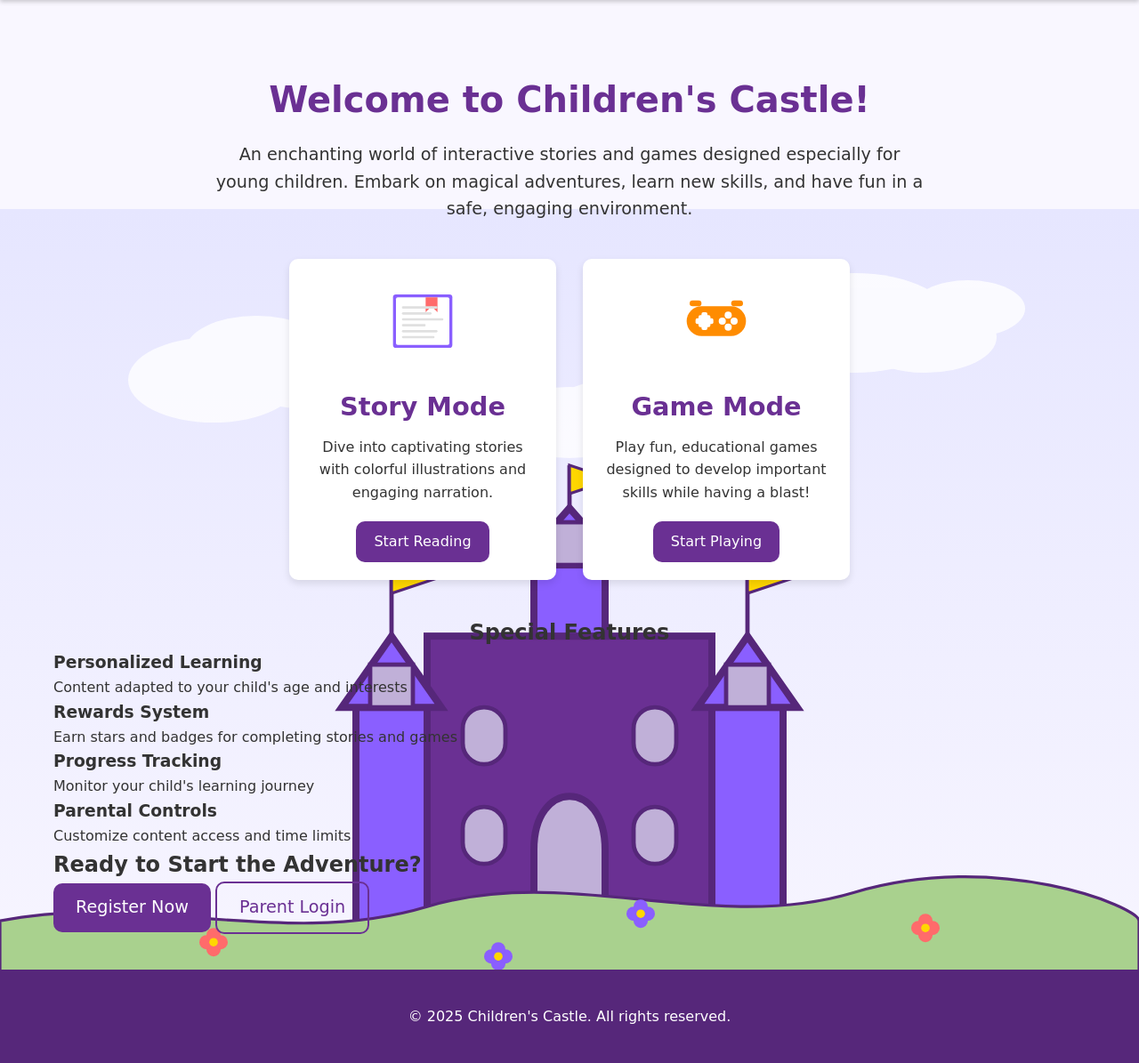
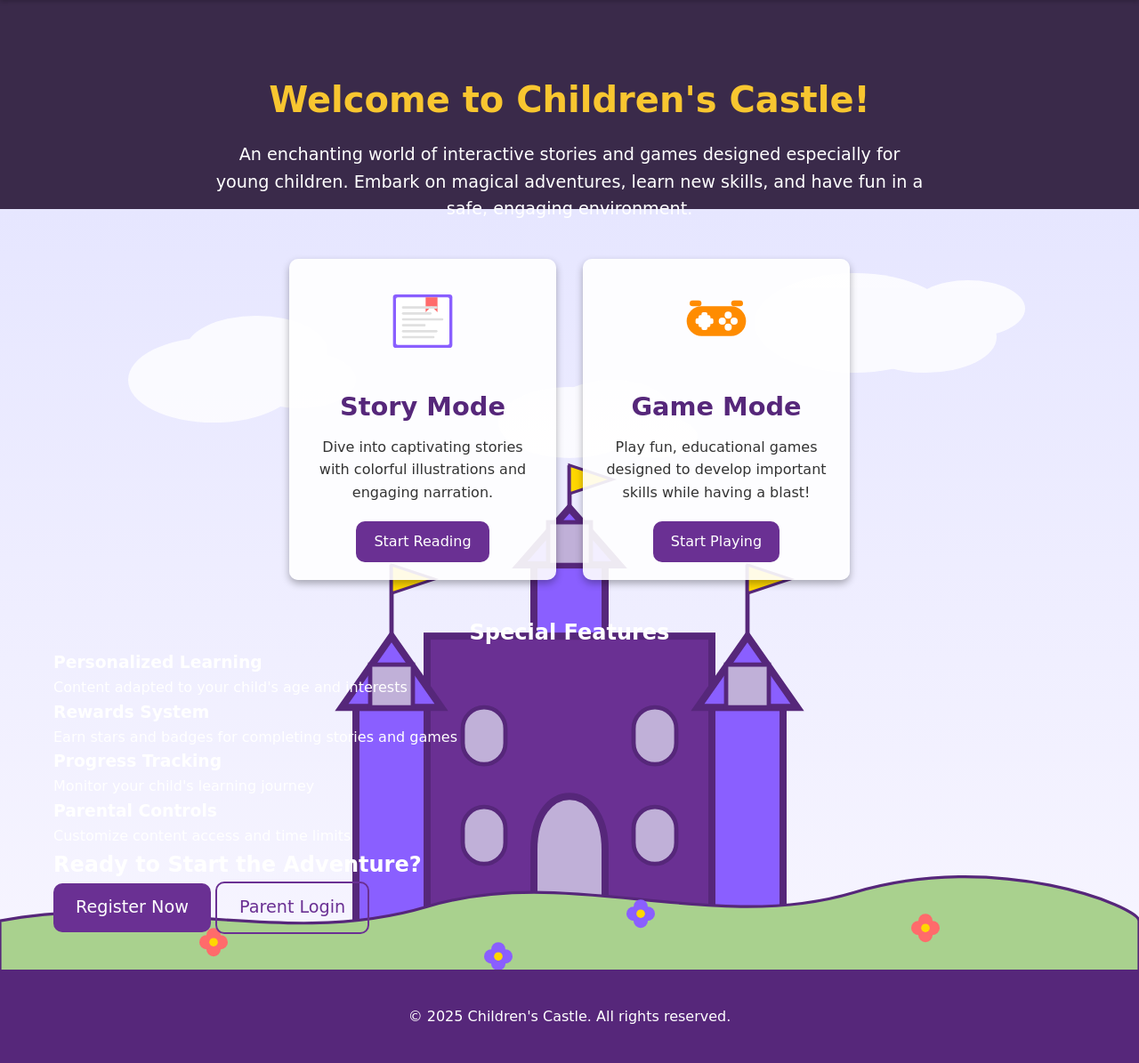
Before and after one commit to feysalh1/castle, a Flask app: page / in a window 1280 px wide. Shown: the part 185-1380 px from the top of the page at 89% size. Run offline with Flask 3, Linux system fonts and the light colour scheme; the visitor is signed in with stand-in values (Sample User, id 1).

Commit message:
Update app's visual theme by adjusting colors and shadows.
Replit-Commit-Author: Agent
Replit-Commit-Session-Id: 73f6bc47-f2bc-4bde-ac19-47d38343a7a6
Replit-Commit-Screenshot-Url: https://storage.googleapis.com/screenshot-production-us-central1/15704cd9-bb13-4b57-a909-ca40a9ef2c45/d35d1395-2a5d-4035-a586-71c1cdfc03b4.jpg

```diff
--- a/static/css/style.css
+++ b/static/css/style.css
@@ -8,14 +8,14 @@
     --secondary-color: #f8c630;
     --secondary-light: #ffde76;
     --secondary-dark: #d6a100;
-    --background-color: #f9f7ff;
-    --text-color: #333333;
+    --background-color: #3a2a4a;
+    --text-color: #ffffff;
     --light-text: #ffffff;
     --success-color: #4CAF50;
     --warning-color: #FF9800;
     --error-color: #F44336;
     --border-radius: 10px;
-    --box-shadow: 0 4px 8px rgba(0, 0, 0, 0.1);
+    --box-shadow: 0 4px 8px rgba(0, 0, 0, 0.3);
     --transition-speed: 0.3s;
 }
 
@@ -107,7 +107,7 @@ main {
 
 .welcome h2 {
     font-size: 2.5rem;
-    color: var(--primary-color);
+    color: var(--secondary-color);
     margin-bottom: 15px;
 }
 
@@ -127,7 +127,7 @@ main {
 }
 
 .mode-card {
-    background-color: #ffffff;
+    background-color: rgba(255, 255, 255, 0.9);
     border-radius: var(--border-radius);
     box-shadow: var(--box-shadow);
     padding: 20px;
@@ -148,13 +148,13 @@ main {
 }
 
 .mode-card h3 {
-    color: var(--primary-color);
+    color: var(--primary-dark);
     font-size: 1.8rem;
     margin-bottom: 10px;
 }
 
 .mode-card p {
-    color: var(--text-color);
+    color: #333333;
     margin-bottom: 20px;
 }
 
```
